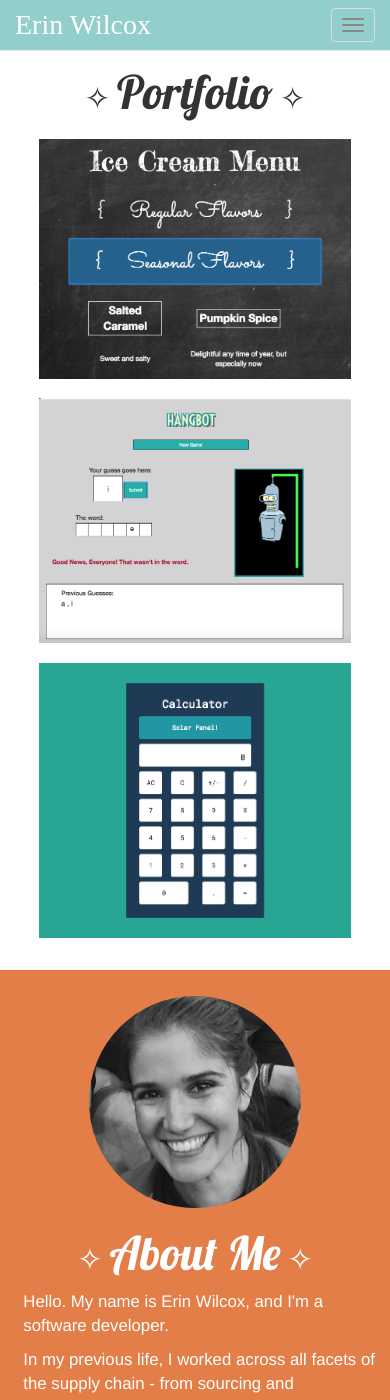
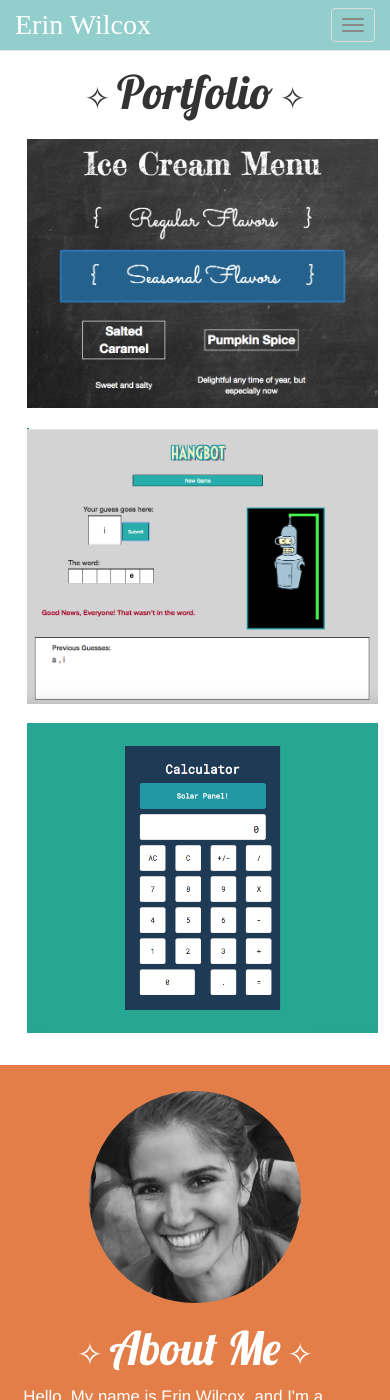
Before and after one commit to brookin8/brookin8.github.io, a Jekyll site: the page built from index.html, in a window 390 px wide and 1400 px high. Built offline with Jekyll 4.4.1, drawn with Linux system fonts in a browser that asks for light colours; nearby versions of some CDN libraries; some web fonts are replaced.

Commit message:
Last mobile restructuring for the night- checked on safari and chrome

```diff
--- a/_includes/header.html
+++ b/_includes/header.html
@@ -158,10 +158,10 @@ body.container {
           .portfolioButton {
             background-color:#ffffff;
             border:none;
-            height:80%;
-            width:80%;
+            height:90%;
+            width:90%;
             margin-bottom:5%;
-            margin-left:10%;
+            margin-left:7%;
             padding-left:0;
             padding-right:0;
             padding-bottom:0;
@@ -171,10 +171,10 @@ body.container {
 
            .portfolioButton:hover{
             border:3px solid #616F7F;
-            height:80%;
-            width:80%;
+            height:90%;
+            width:90%;
             margin-bottom:5%;
-            margin-left:10%;
+            margin-left:7%;
             padding-left:0;
             padding-right:0;
             padding-bottom:0;
@@ -185,7 +185,7 @@ body.container {
 
 
           #portfolioColumn {
-            padding-left:auto;
+            padding-left:auto:;
             padding-right:auto;
           }
 
```
